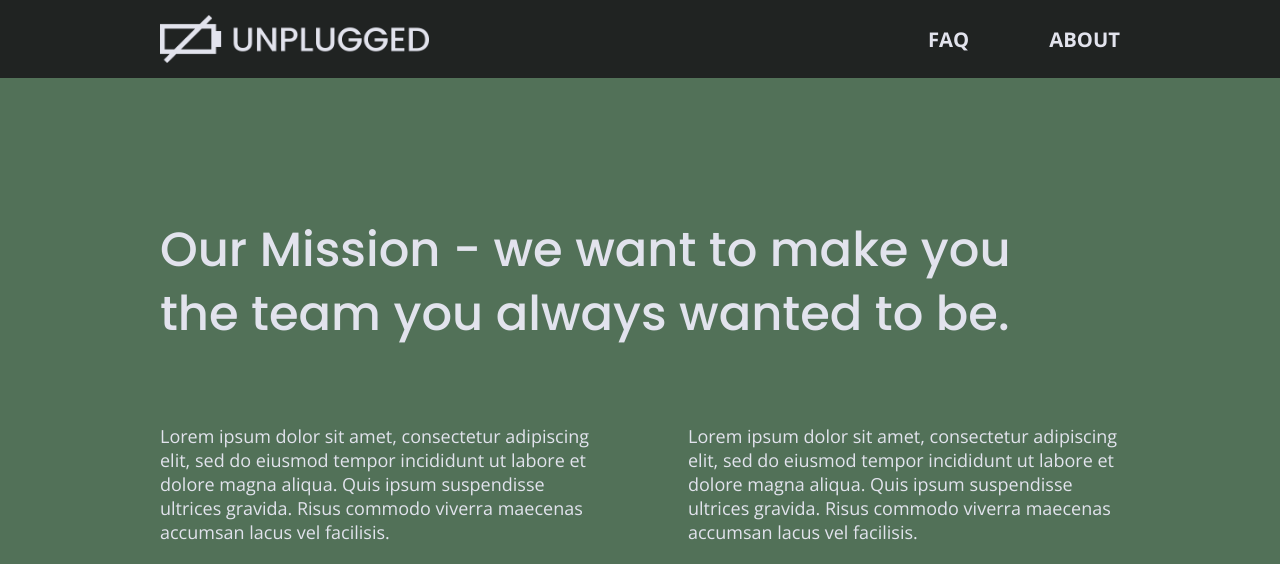
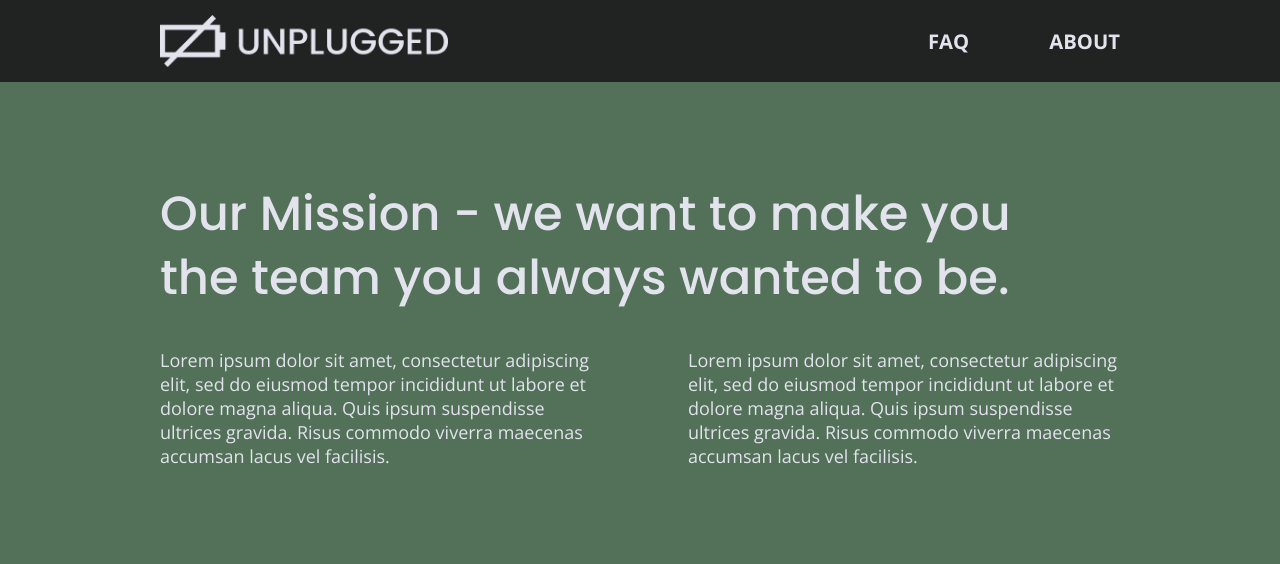
Before and after one commit to grahamcottridge/unplugged, a website: page about/index.html in a window 1280 px wide. Shown: the top 564 px of the page. Drawn offline with nearby package versions, Linux system fonts and the light colour scheme.

Commit message:
Stylesheet admendments

```diff
--- a/css/main.css
+++ b/css/main.css
@@ -102,6 +102,7 @@ body {
   font-size: 1em;
   color: #e2e3ed;
   text-align: left;
+  background-color: #202322;
 }
 
 ul,
@@ -120,6 +121,7 @@ h2 {
   font-family: "Poppins", sans-serif;
   font-size: 1.875em;
   font-weight: 500;
+  margin: 0;
 }
 
 h3,
@@ -315,7 +317,6 @@ input[type=button] {
 .features .features-items {
   display: flex;
   justify-content: center;
-  align-items: center;
   flex-flow: row wrap;
 }
 
@@ -620,7 +621,6 @@ input[type=button] {
     display: flex;
     justify-content: space-between;
     align-items: center;
-    flex-direction: row;
   }
 
   footer h4 {
@@ -724,10 +724,6 @@ input[type=button] {
 
   header {
     padding: 15px 0;
-  }
-
-  header figure {
-    width: 28%;
   }
 
   /* Hero */
```
